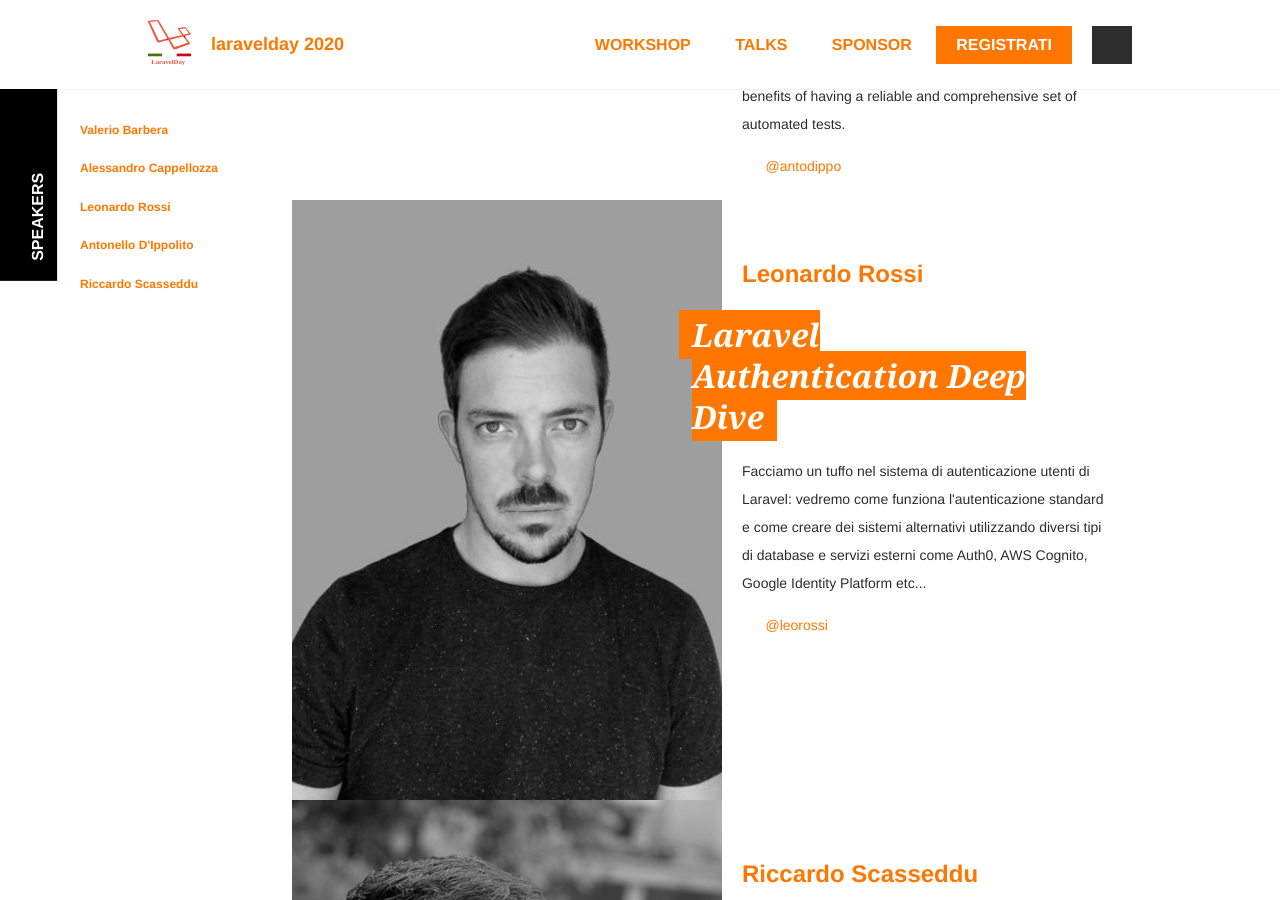
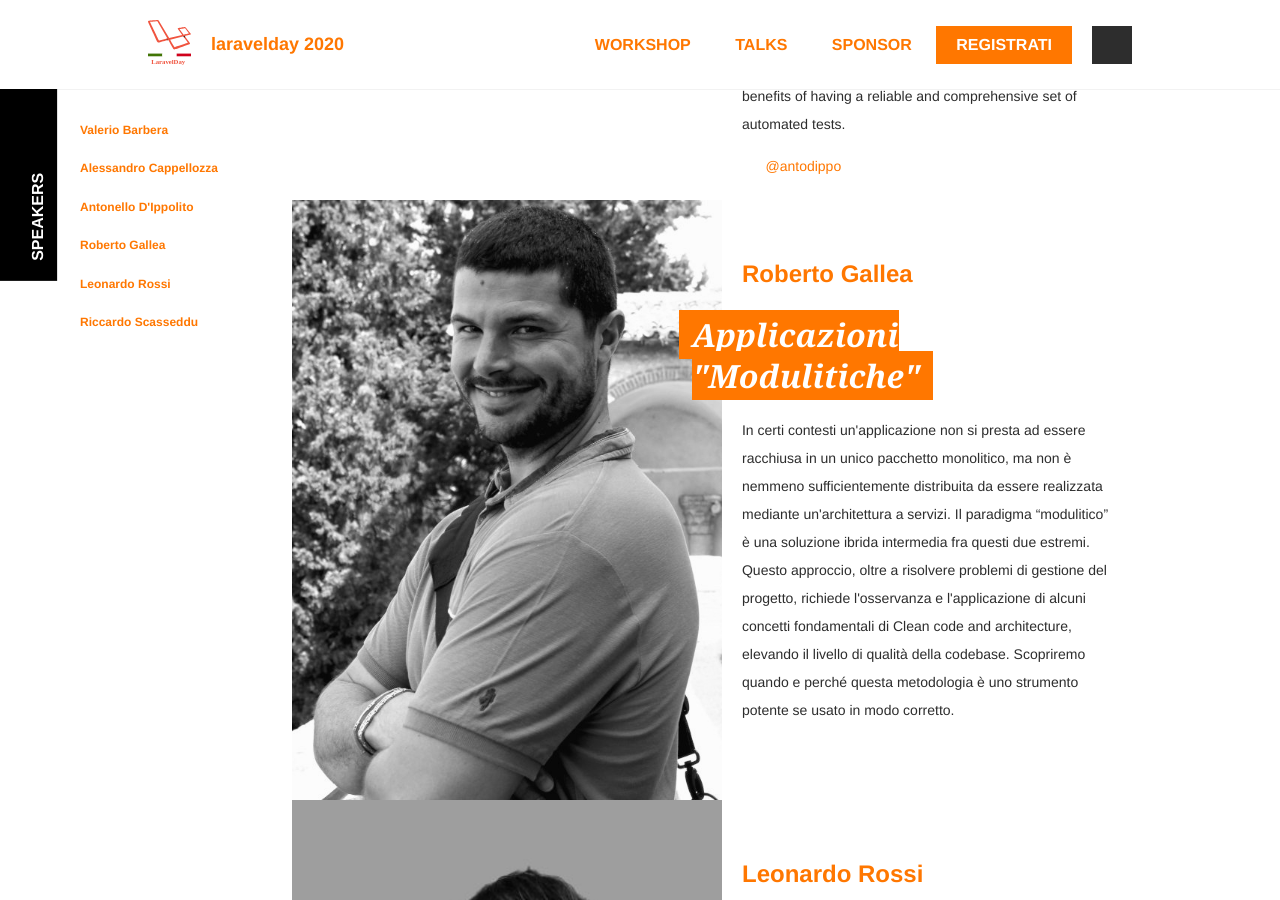
Before and after one commit to giuliatosato/2020.laravelday.it, a Jekyll site: the page built from talks.html, in a window 1280 px wide and 900 px high, scrolled down 2230 px. Built offline with Jekyll 4.4.1, drawn with Linux system fonts in a browser that asks for light colours; some web fonts are replaced; comment, search, counter and statistics services are not loaded.

Commit message:
Add Roberto Gallea

```diff
--- a/_data/talks.yml
+++ b/_data/talks.yml
@@ -36,6 +36,17 @@
     and what are the benefits of having a reliable and comprehensive set of automated tests.
 -
   speaker_id:
+    - roberto-gallea
+  title: Applicazioni "Modulitiche"
+  extract: >
+    In certi contesti un'applicazione non si presta ad essere racchiusa in un unico pacchetto monolitico, ma non è
+    nemmeno sufficientemente distribuita da essere realizzata mediante un'architettura a servizi. Il paradigma “modulitico”
+    è una soluzione ibrida intermedia fra questi due estremi. Questo approccio, oltre a risolvere problemi di gestione
+    del progetto, richiede l'osservanza e l'applicazione di alcuni concetti fondamentali di Clean code and architecture,
+    elevando il livello di qualità della codebase. Scopriremo quando e perché questa metodologia è uno strumento
+    potente se usato in modo corretto.
+-
+  speaker_id:
     - leonardo-rossi
   title: Laravel Authentication Deep Dive
   extract: >
```
Also changed, not shown: _data/speakers.yml (+15 -18 lines).
